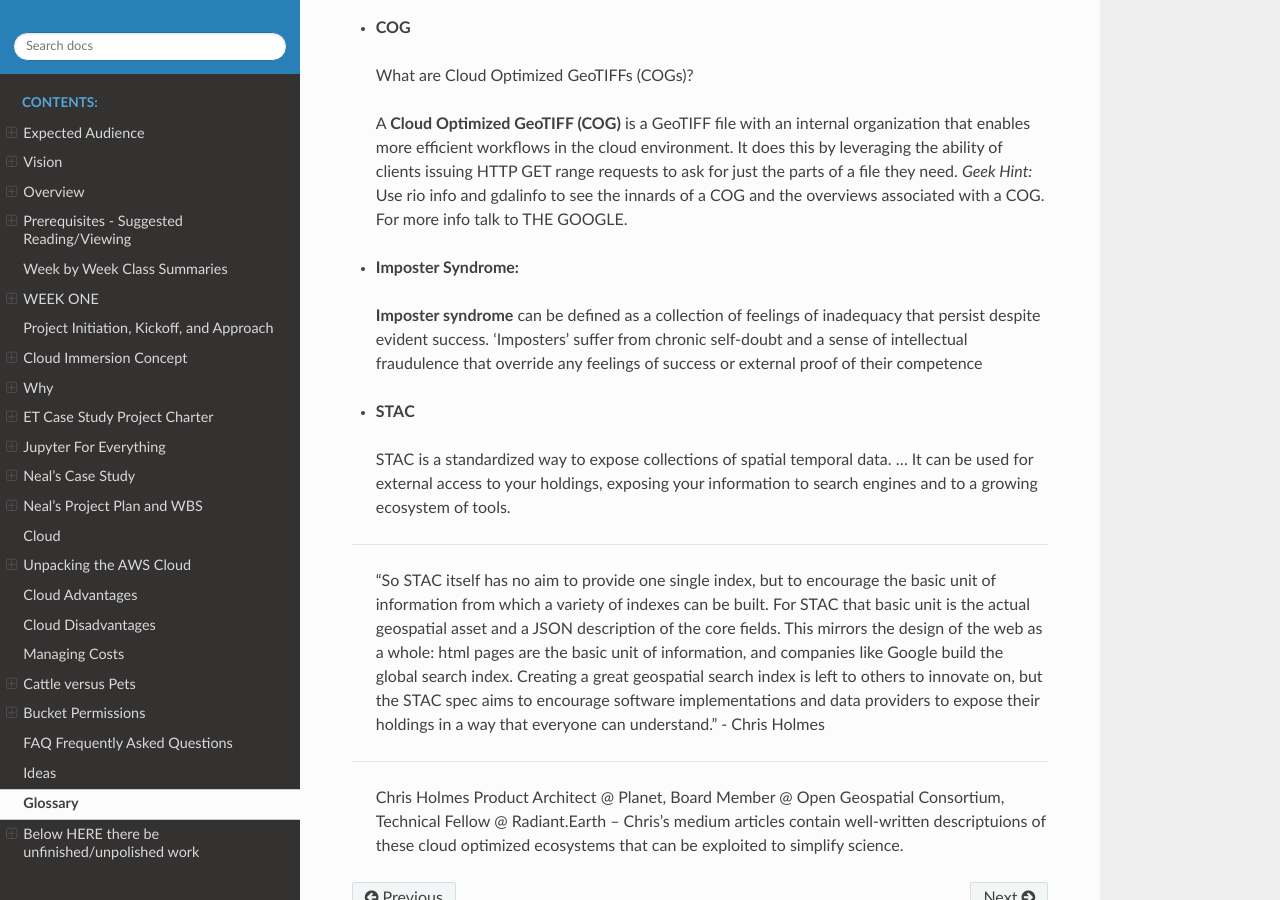
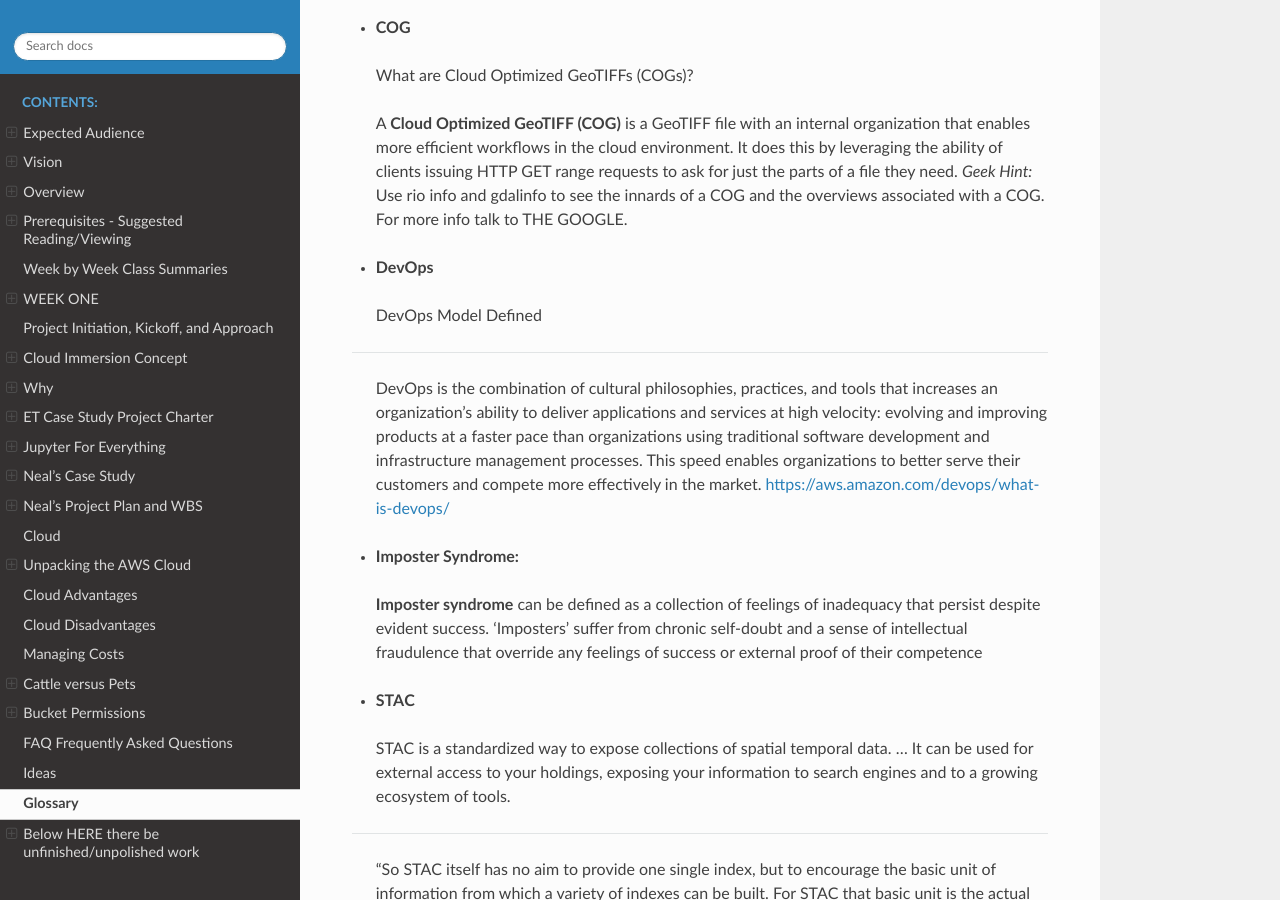
Before and after one commit to tonybutzer/harmony, a Sphinx documentation site: the page built from documentation/source/13glossary.md, in a window 1280 px wide and 900 px high, scrolled down 312 px. Built offline with Sphinx 7.4.7 and the Read the Docs theme 2.0.0, drawn with Linux system fonts in a browser that asks for light colours; pages that are not in the unit, such as notebooks, are missing from menus.

Commit message:
automatic git update from Makefile

```diff
--- a/documentation/source/13glossary.md
+++ b/documentation/source/13glossary.md
@@ -10,6 +10,14 @@
 *Geek Hint:* Use rio info and gdalinfo to see the innards of a COG and the overviews associated with a COG.
 For more info talk to THE GOOGLE.
 
+- **DevOps**
+> DevOps Model Defined
+
+---
+> DevOps is the combination of cultural philosophies, practices, and tools that increases an organization’s ability to deliver applications and services at high velocity: evolving and improving products at a faster pace than organizations using traditional software development and infrastructure management processes. This speed enables organizations to better serve their customers and compete more effectively in the market. [https://aws.amazon.com/devops/what-is-devops/](https://aws.amazon.com/devops/what-is-devops/)
+
+
+
 - **Imposter Syndrome:**
 > **Imposter syndrome** can be defined as a collection of feelings of inadequacy that persist despite evident success. 'Imposters' suffer from chronic self-doubt and a sense of intellectual fraudulence that override any feelings of success or external proof of their competence
 
```
